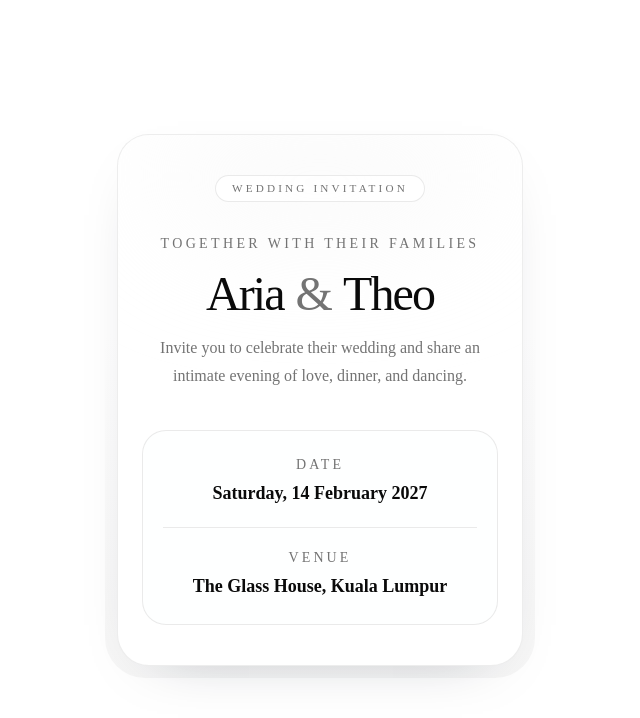
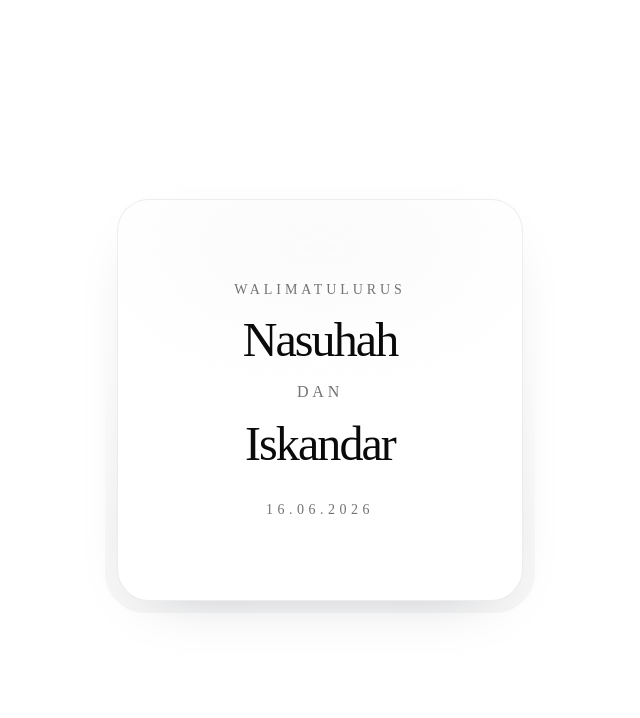
Before and after one commit to Zer0-01/react-typescript-wedding-invitation, a Next.js app: page / in a window 1280 px wide. Shown: the top 718 px of the page, without its empty margins (320-960 px from the left). Built offline with nearby package versions, Linux system fonts and the light colour scheme.

Commit message:
feat: update TitleSection component with wedding details and remove unnecessary elements

```diff
--- a/app/sections/title-section.tsx
+++ b/app/sections/title-section.tsx
@@ -4,43 +4,22 @@ export function TitleSection() {
       <div className="absolute inset-x-8 top-0 h-24 rounded-b-full bg-secondary/60 blur-3xl" />
 
       <div className="relative flex flex-col items-center text-center">
-        <p className="rounded-full border border-border/80 bg-background/80 px-4 py-1 text-[0.7rem] font-medium uppercase tracking-[0.28em] text-muted-foreground">
-          Wedding Invitation
-        </p>
-
-        <div className="mt-8 space-y-4">
-          <p className="text-sm font-medium uppercase tracking-[0.24em] text-muted-foreground">
-            Together with their families
+        <div className="space-y-4 py-10">
+          <p className="text-sm font-medium uppercase tracking-[0.28em] text-muted-foreground">
+            Walimatulurus
           </p>
           <h1 className="font-heading text-5xl leading-none tracking-[-0.04em] text-foreground">
-            Aria
-            <span className="mx-3 inline-block text-muted-foreground">&amp;</span>
-            Theo
+            Nasuhah
           </h1>
-          <p className="mx-auto max-w-xs text-base leading-7 text-muted-foreground">
-            Invite you to celebrate their wedding and share an intimate evening
-            of love, dinner, and dancing.
+          <p className="text-base uppercase tracking-[0.24em] text-muted-foreground">
+            dan
           </p>
-        </div>
-
-        <div className="mt-10 w-full rounded-[1.5rem] border border-border/80 bg-background/90 px-5 py-6">
-          <div className="grid gap-5 text-sm text-foreground">
-            <div className="space-y-1">
-              <p className="uppercase tracking-[0.22em] text-muted-foreground">
-                Date
-              </p>
-              <p className="text-lg font-semibold">Saturday, 14 February 2027</p>
-            </div>
-
-            <div className="h-px bg-border/80" />
-
-            <div className="space-y-1">
-              <p className="uppercase tracking-[0.22em] text-muted-foreground">
-                Venue
-              </p>
-              <p className="text-lg font-semibold">The Glass House, Kuala Lumpur</p>
-            </div>
-          </div>
+          <h2 className="font-heading text-5xl leading-none tracking-[-0.04em] text-foreground">
+            Iskandar
+          </h2>
+          <p className="pt-4 text-sm font-medium tracking-[0.32em] text-muted-foreground">
+            16.06.2026
+          </p>
         </div>
       </div>
     </section>
```
